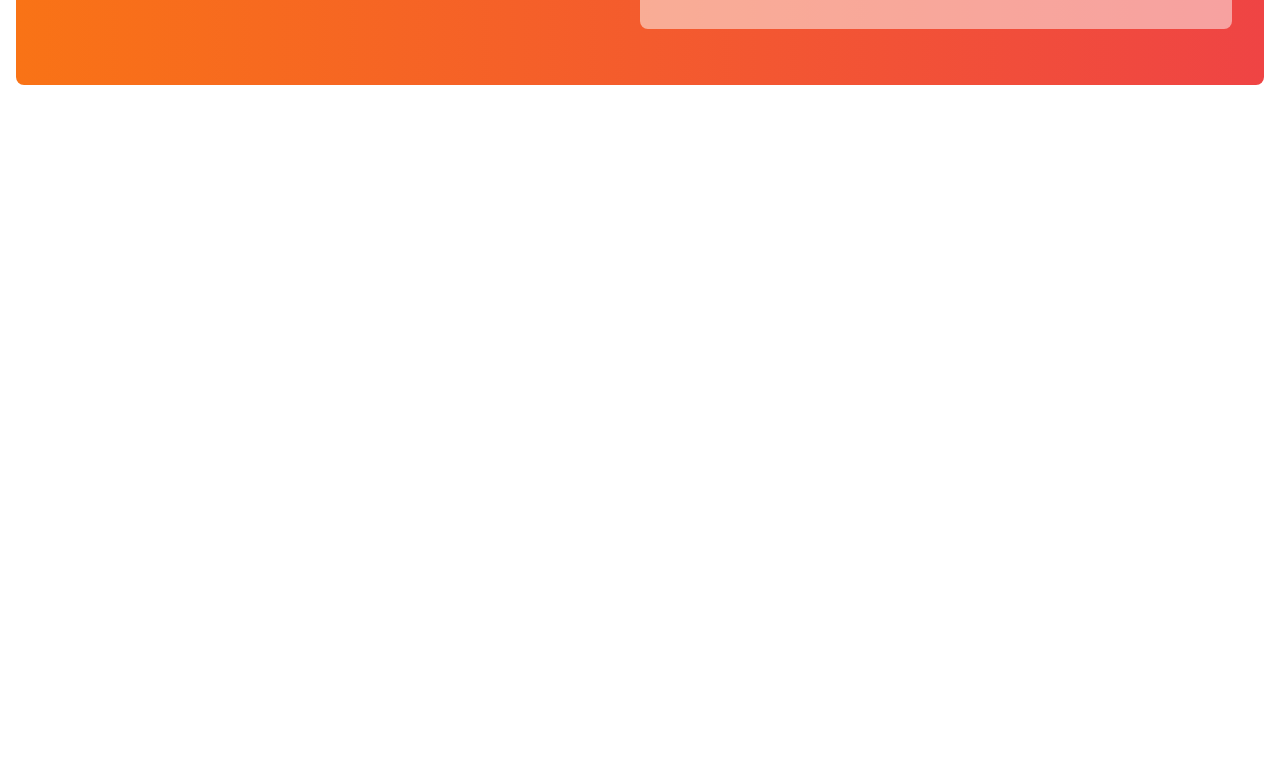
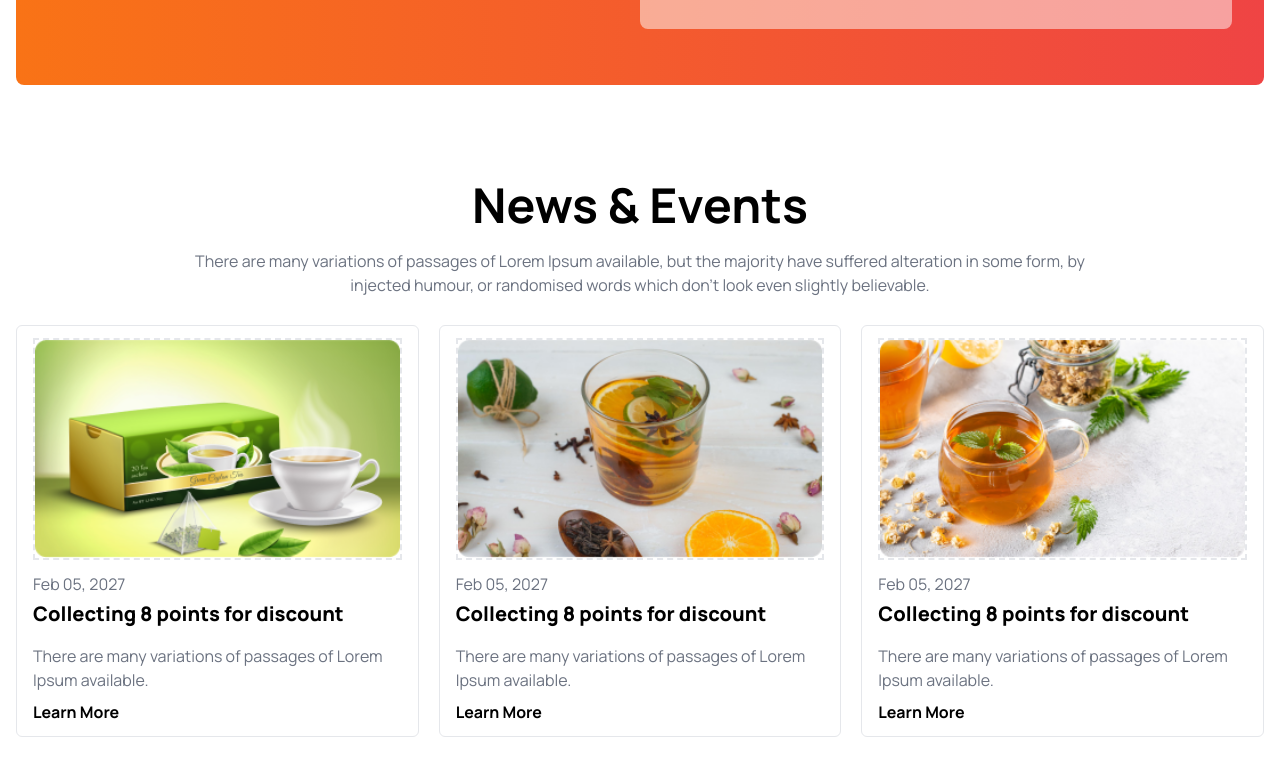
Before and after one commit to FajlaRabby24/tea-house-tailwind, a plain HTML site: page index.html in a window 1280 px wide. Shown: the part 2357-3132 px from the top of the page. Before the commit the page ends 2538 px from the top, so only its background shows below. Drawn offline with nearby package versions, Linux system fonts and the light colour scheme.

Commit message:
news and event section done

```diff
--- a/index.html
+++ b/index.html
@@ -140,7 +140,7 @@
             <!-- img content  -->
             <div class="relative">
                 <!-- middle card  -->
-                <div class="w-full mb-6  bg-white rounded-lg px-10 py-8 absolute top-28 -left-3 z-10">
+                <div class="w-full mb-6  bg-white rounded-lg px-10 py-8 absolute top-28 -left-3 lg:-left-20 z-10">
                     <p class="text-gray-500 mb-5 text-xl">We are providing the best and suitable home insurance services
                         for the people who are interested to treatment</p>
                     <h4 class="text-2xl font-bold">Ilham Yuda</h4>
@@ -171,7 +171,62 @@
                 </div>
             </div>
         </section>
+
+        <!-- news and events section  -->
+        <section class="mb-24">
+            <h1 class="text-4xl lg:text-5xl font-bold text-center mb-5">News & Events</h1>
+            <p class="text-gray-500 mx-auto text-center mb-7 max-w-4xl">There are many variations of passages of Lorem
+                Ipsum available, but the majority have suffered alteration in some form, by injected humour, or
+                randomised words which don't look even slightly believable. </p>
+            <!-- card container  -->
+            <div class="grid gap-5 grid-cols-1 md:grid-cols-2 lg:grid-cols-3">
+                <!-- card -->
+                <div class="border rounded-md px-4 py-3">
+                    <!-- img content  -->
+                    <div>
+                        <img class="border-2 border-dashed w-full" src="images/news-1.png" alt="">
+                    </div>
+                    <!-- text content  -->
+                    <div>
+                        <p class="text-base text-gray-500 mt-3 mb-1">Feb 05, 2027</p>
+                        <h3 class="font-extrabold text-xl mb-4">Collecting 8 points for discount</h3>
+                        <p class="text-base text-gray-500 mb-2">There are many variations of passages of Lorem Ipsum available.</p>
+                        <h5 class="text-base font-bold ">Learn More</h5>
+                    </div>
+                </div>
+                <!-- card -->
+                <div class="border rounded-md px-4 py-3">
+                    <!-- img content  -->
+                    <div>
+                        <img class="border-2 border-dashed w-full" src="images/news-2.png" alt="">
+                    </div>
+                    <!-- text content  -->
+                    <div>
+                        <p class="text-base text-gray-500 mt-3 mb-1">Feb 05, 2027</p>
+                        <h3 class="font-extrabold text-xl mb-4">Collecting 8 points for discount</h3>
+                        <p class="text-base text-gray-500 mb-2">There are many variations of passages of Lorem Ipsum available.</p>
+                        <h5 class="text-base font-bold ">Learn More</h5>
+                    </div>
+                </div>
+                <!-- card -->
+                <div class="border rounded-md px-4 py-3">
+                    <!-- img content  -->
+                    <div>
+                        <img class="border-2 border-dashed w-full" src="images/news-3.png" alt="">
+                    </div>
+                    <!-- text content  -->
+                    <div>
+                        <p class="text-base text-gray-500 mt-3 mb-1">Feb 05, 2027</p>
+                        <h3 class="font-extrabold text-xl mb-4">Collecting 8 points for discount</h3>
+                        <p class="text-base text-gray-500 mb-2">There are many variations of passages of Lorem Ipsum available.</p>
+                        <h5 class="text-base font-bold ">Learn More</h5>
+                    </div>
+                </div>
+            </div>
+
+        </section>
     </main>
+    <!-- footer start  -->
 </body>
 
 </html>
```
